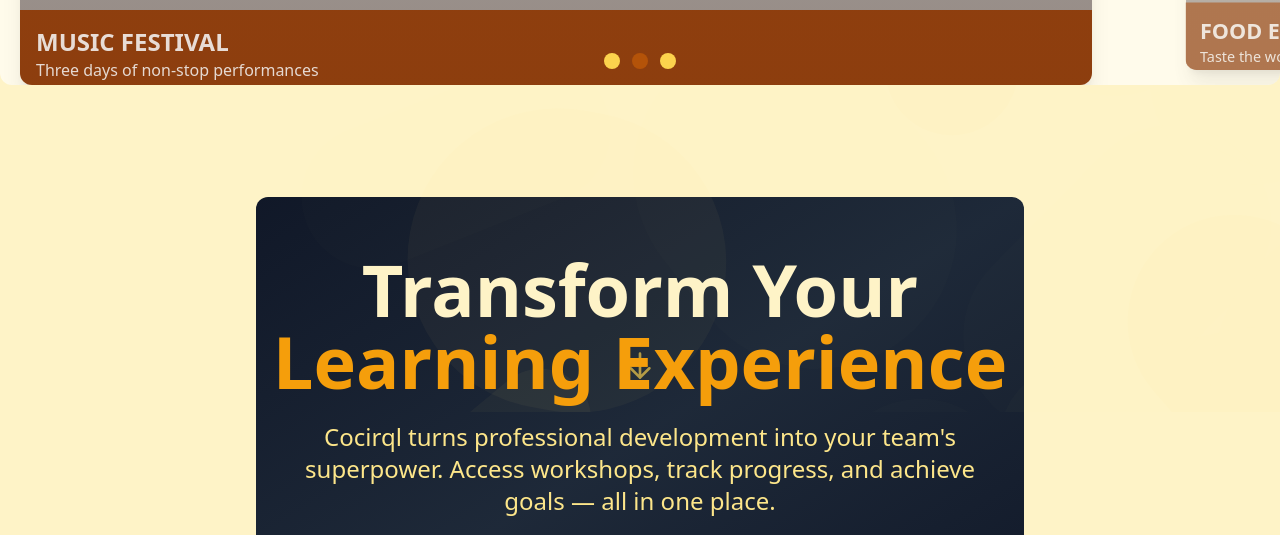
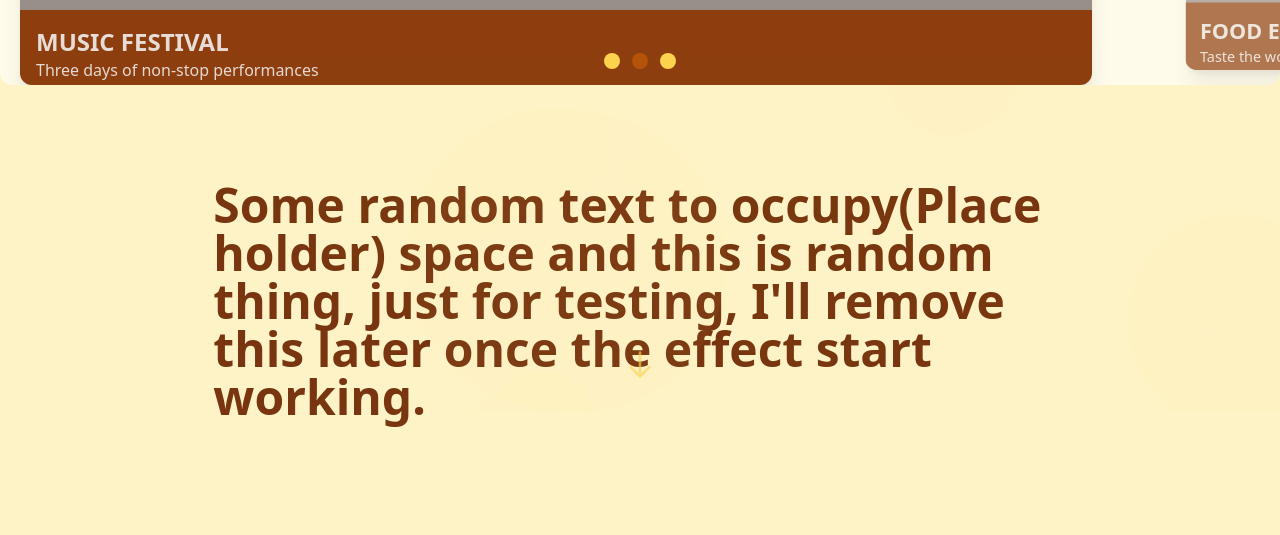
Before and after one commit to kurmananda-cocirql/front, a React (Vite) app: page / in a window 1280 px wide. Shown: the part 388-923 px from the top of the page. Built offline with nearby package versions, Linux system fonts and the light colour scheme; grey boxes are pictures that could not be loaded.

Commit message:
routing issue fix

```diff
--- a/src/App.jsx
+++ b/src/App.jsx
@@ -79,6 +79,10 @@
           </motion.div>
         </div>
 
+        <h2 className="text-5xl font-bold text-amber-900 w-2/3 mx-auto py-16">
+              Some random text to occupy(Place holder) space and this is random thing, just for testing, I'll remove this later once the effect start working.
+            </h2>
+
         {/* Create space equal to SignupHero's height so it reveals on scroll */}
         <SignupHero />
 
```
Also changed, not shown: vercel.json (added).
